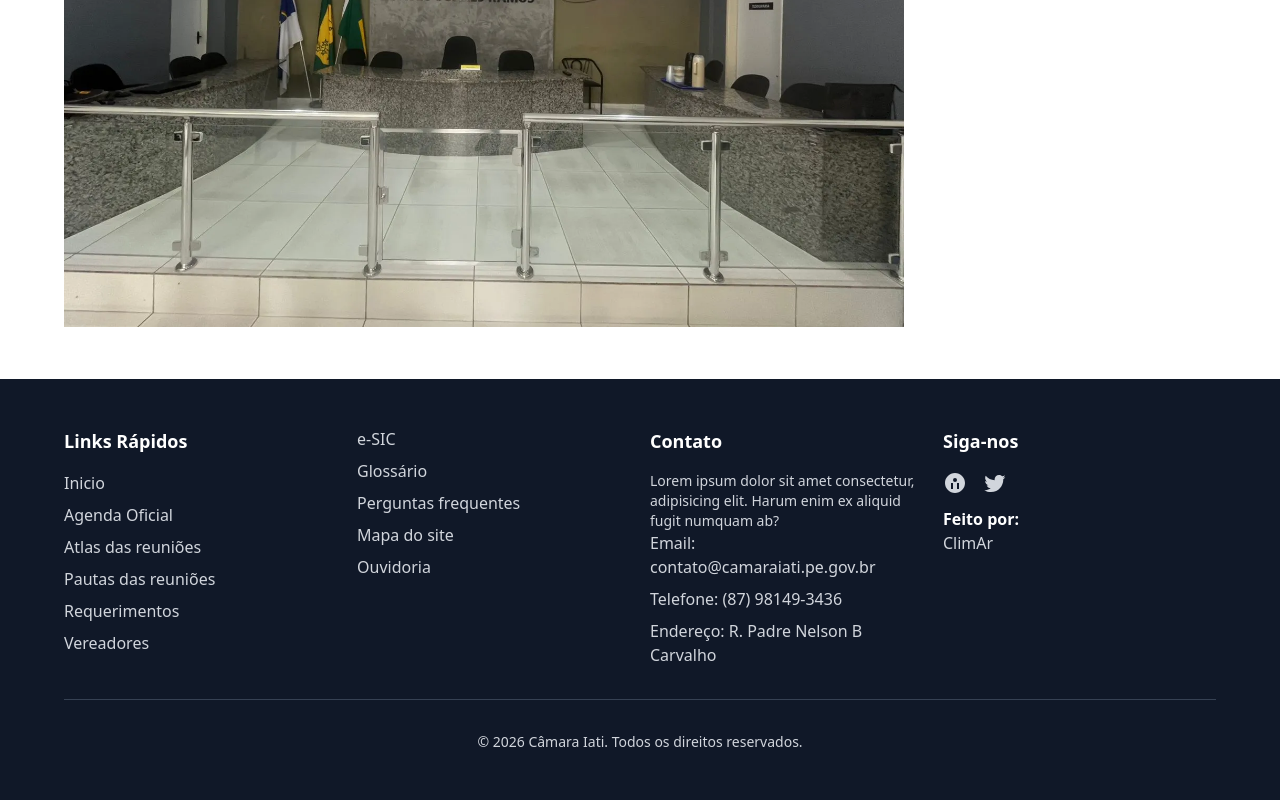
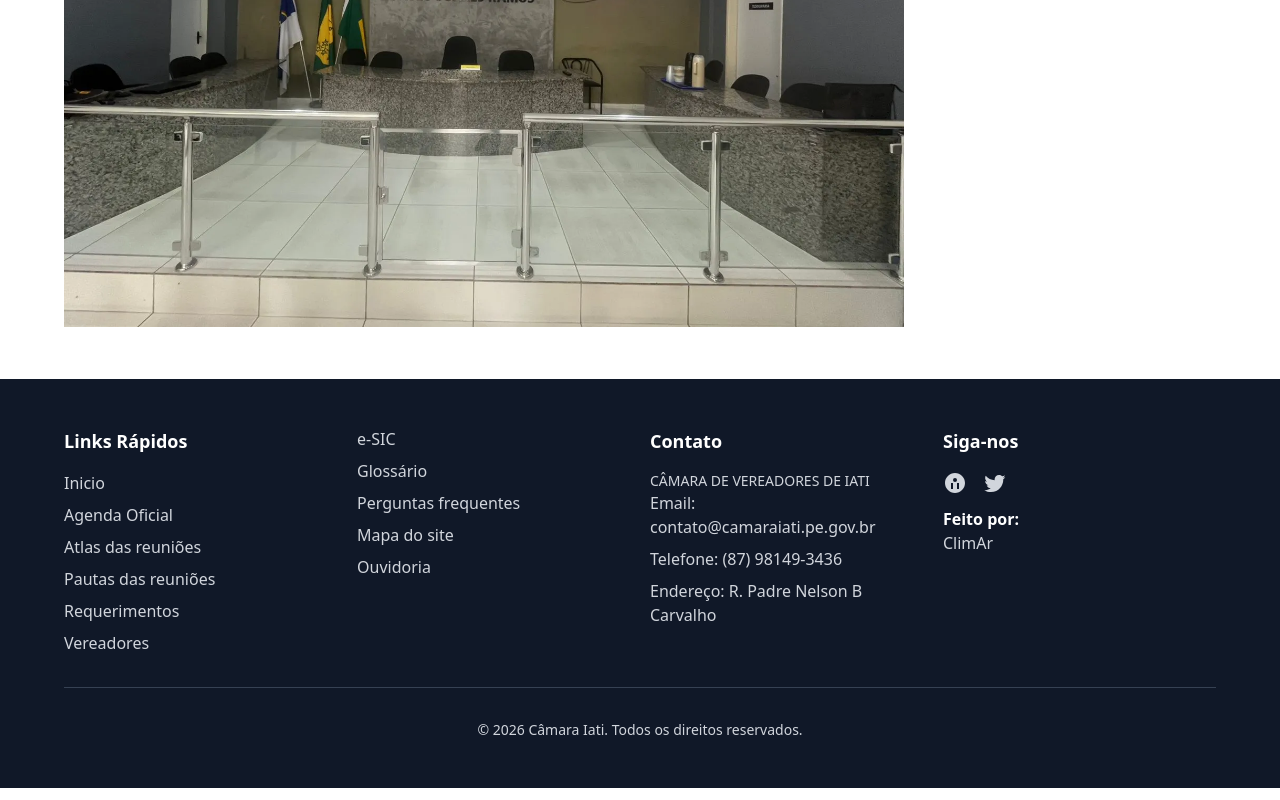
Before and after one commit to danielBRTanimacao/CamaraIatiPage, a React (Vite) app: page /camara in a window 1280 px wide. Shown: the part 1886-2686 px from the top of the page. Built offline with nearby package versions, Linux system fonts and the light colour scheme.

Commit message:
feat: vercel3.1

```diff
--- a/src/components/Footer.tsx
+++ b/src/components/Footer.tsx
@@ -79,10 +79,7 @@ export default () => {
 
                     <div>
                         <h3 className="text-lg font-semibold text-white mb-4">Contato</h3>
-                        <p className="text-sm">
-                            Lorem ipsum dolor sit amet consectetur, adipisicing elit. Harum enim ex
-                            aliquid fugit numquam ab?
-                        </p>
+                        <p className="text-sm">CÂMARA DE VEREADORES DE IATI</p>
                         <ul className="space-y-2">
                             <li>
                                 <Link to="#" className="hover:text-white transition duration-300">
```
